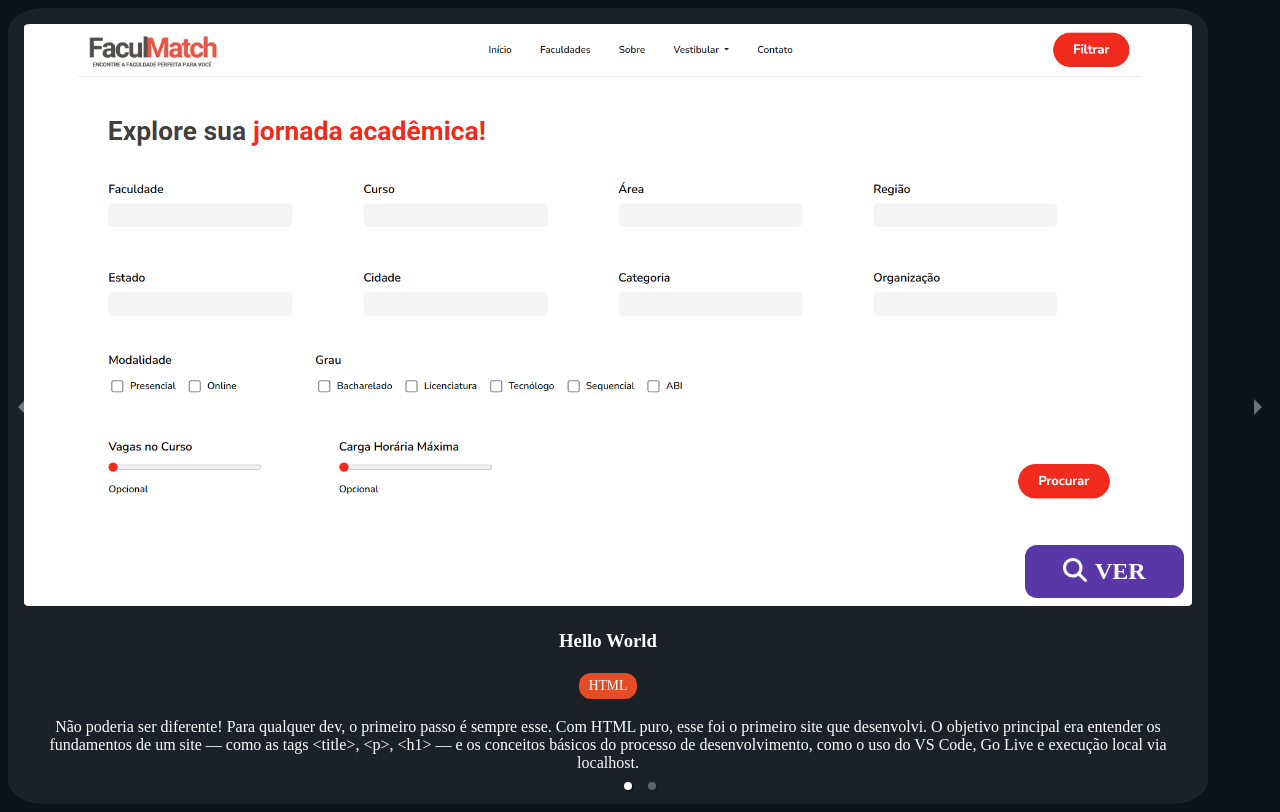
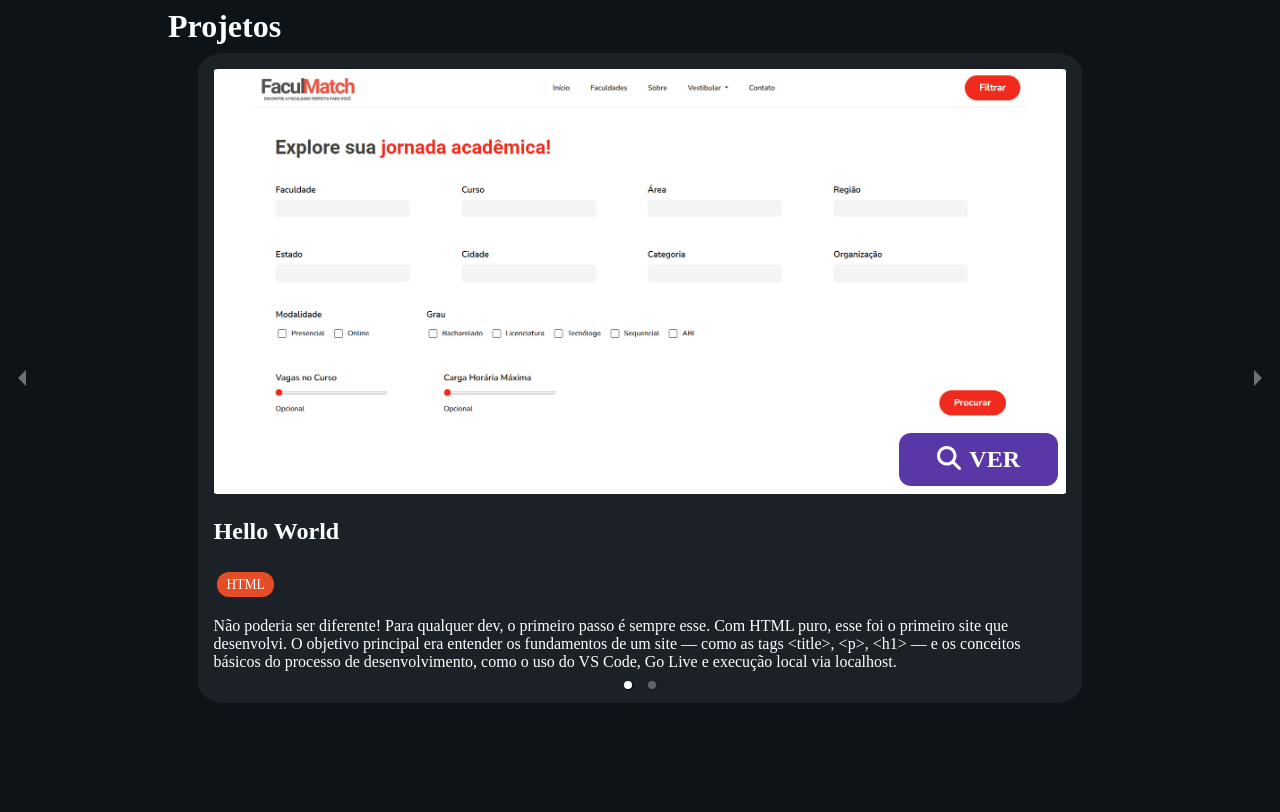
Before and after one commit to Thiago0808/portfolio, a React (Vite) app: page / in a window 1280 px wide. Built offline with nearby package versions, Linux system fonts and the light colour scheme.

Commit message:
feat: Avanços na seção Projetos

```diff
--- /dev/null
+++ b/src/components/SectionTitle/index.tsx
@@ -0,0 +1,16 @@
+import React from "react";
+import "./style.css";
+
+interface SectionTitleProps {
+  title: string;
+}
+
+const SectionTitle: React.FC<SectionTitleProps> = ({ title}) => {
+  return (
+    <div className="title-div">
+      <h1>{title}</h1>
+    </div>
+  );
+};
+
+export default SectionTitle;
--- /dev/null
+++ b/src/components/SectionTitle/style.css
@@ -0,0 +1,13 @@
+.title-div{
+  color: white;
+  margin-bottom: 0.5rem;
+  margin-bottom: 0.5rem;
+  text-align: left;
+  width: 100%;
+}
+
+h1{
+  font-weight: bolder;
+  margin: 0;
+  padding-left: 10rem;
+}
--- a/src/components/cards/index.tsx
+++ b/src/components/cards/index.tsx
@@ -13,7 +13,7 @@ interface CardProps {
 function Card({ name, technologies, description, image, link }: CardProps) {
   return (
     <div className='card-container'>
-      <div className="">
+      <div className="card-inside-container">
         <div className="card-image">
           <img src={`${image}`} />
           <Button text="VER" href={link} />
--- a/src/components/cards/style.css
+++ b/src/components/cards/style.css
@@ -1,12 +1,15 @@
 .card-container {
+  align-items: center;
+  display: flex;
+  flex-direction: column;
+}
+
+.card-inside-container {
+  max-width: 70%;
   padding: 1rem;
   background-color: #1C2128;
   color: white;
   border-radius: 3%;
-  max-width: 1200px;
-  justify-content: left;
-  display: flex;
-  flex-direction: column;
 }
 
 .card-image {
@@ -24,4 +27,9 @@ img{
 
 .card-info {
   margin-top: 1.5rem;
+  text-align: left;
 }
+
+h3{
+  font-size: 1.5rem;
+}
--- a/src/sections/projects/index.css
+++ b/src/sections/projects/index.css
@@ -0,0 +1,6 @@
+.projects{
+    display: flex;
+    flex-direction: column;
+    justify-content: center;
+    align-items: center;
+}
--- a/src/sections/projects/index.tsx
+++ b/src/sections/projects/index.tsx
@@ -2,6 +2,7 @@ import Card from '../../components/Cards'
 import './index.css'
 import "react-responsive-carousel/lib/styles/carousel.min.css";
 import { Carousel } from 'react-responsive-carousel';
+import SectionTitle from '../../components/SectionTitle';
 
 function Projects() {
 
@@ -25,6 +26,8 @@ function Projects() {
   ]
 
   return (
+    <div className="projects">
+      <SectionTitle title={"Projetos"}/>
       <Carousel
         showArrows={true}
         showThumbs={false}
@@ -39,6 +42,7 @@ function Projects() {
           </div>
         ))}
       </Carousel>
+    </div>
   );
 }
 
```
Lines whose indentation alone changed are shown as unchanged.
